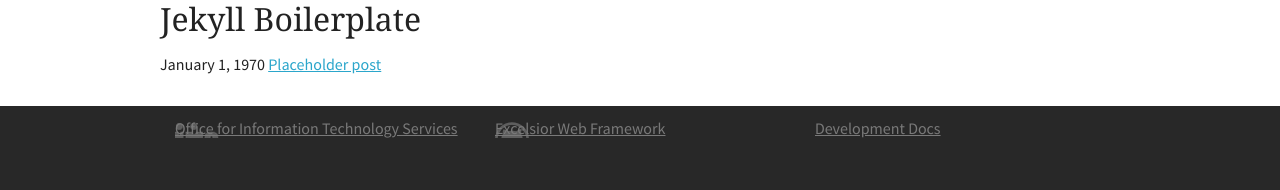
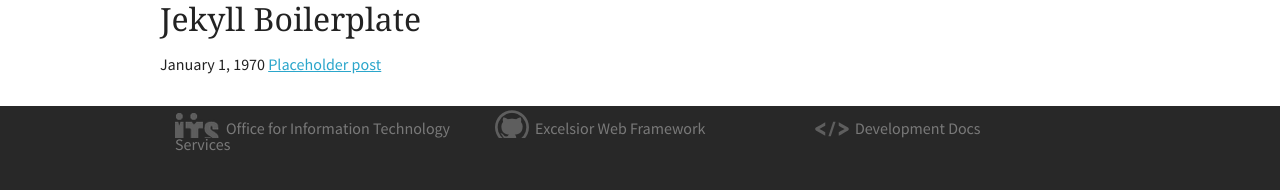
Before and after one commit to technickle/go-responsive, a Jekyll site: the page built from index.html, in a window 1280 px wide. Shown: the part 158-348 px from the top of the page. Built offline with Jekyll 4.4.1, drawn with Linux system fonts in a browser that asks for light colours; Markdown is read by kramdown in place of the engine named in the settings.

Commit message:
added styles and icons to footer

```diff
--- a/css/site/site.css
+++ b/css/site/site.css
@@ -1,15 +1,23 @@
 .footer a {
 	color: #797979;
+	text-decoration: none;
 }
 
 .its-footer {
 	background: url(../../images/its-logo-small.png) no-repeat 0 0 transparent;
+	padding-left: 51px;
+	padding-top: 10px;
 }
 
 .ewf-footer {
 	background: url(../../images/octocat-dark.png) no-repeat 0 0 transparent;
+	padding-left: 40px;
+	padding-top: 12px;
 }
 
 .dev-footer {
 	background: url(../../images/code.svg) no-repeat 0 0 transparent;
+	background-size: 34px;
+	padding-top: 10px;
+	padding-left: 40px;
 }
```
